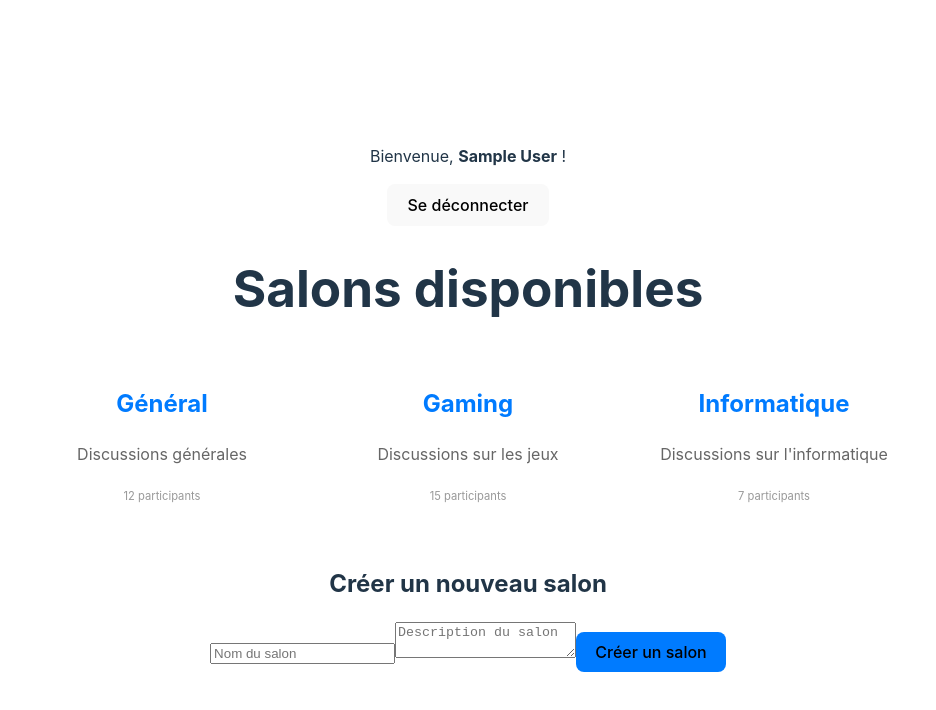
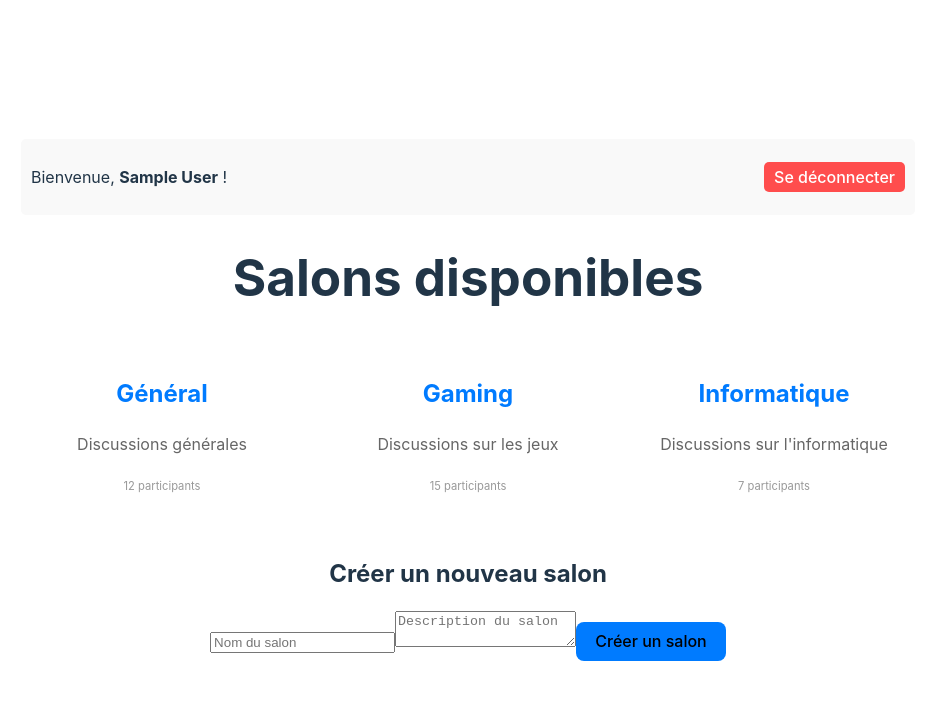
Before and after one commit to maryamabloua/FireTalk, a React (Vite) app: page /chat-rooms in a window 1280 px wide. Shown: the top 710 px of the page, without its empty margins (172-1108 px from the left). Built offline with nearby package versions, Linux system fonts and the light colour scheme; sample sign-in values are in the browser's storage.

Commit message:
Extract reusable components and clean up pages

```diff
--- /dev/null
+++ b/src/components/Message.jsx
@@ -0,0 +1,13 @@
+import '../styles/Message.css'
+
+const Message = ({ date, user, text }) => {
+  return (
+    <div className="message">
+      <span>
+        {new Date(date).toLocaleString()} - <strong>{user}</strong>: {text}
+      </span>
+    </div>
+  )
+}
+
+export default Message
--- /dev/null
+++ b/src/components/WelcomeBanner.jsx
@@ -0,0 +1,25 @@
+import { useNavigate } from 'react-router-dom'
+import { getCurrentUser, clearCurrentUser } from '../utils/localStorage'
+import '../styles/WelcomeBanner.css'
+
+const WelcomeBanner = () => {
+  const navigate = useNavigate() // Hook pour la navigation
+  const currentUser = getCurrentUser() // Récupère l'utilisateur connecté
+
+  const handleLogout = () => {
+    clearCurrentUser() // Supprime l'utilisateur connecté du LocalStorage
+    navigate('/') // Redirige vers la page de connexion
+  }
+
+  // Si aucun utilisateur connecté, ne rien afficher
+  if (!currentUser) return null
+
+  return (
+    <div className="welcome-banner">
+      <p>Bienvenue, <strong>{currentUser.name}</strong> !</p>
+      <button onClick={handleLogout} className="logout-button">Se déconnecter</button>
+    </div>
+  )
+}
+
+export default WelcomeBanner
--- a/src/pages/ChatRoomPage.jsx
+++ b/src/pages/ChatRoomPage.jsx
@@ -2,6 +2,8 @@ import { useState, useEffect } from 'react'
 import { useParams } from 'react-router-dom'
 import { getFromLocalStorage, saveToLocalStorage } from '../utils/localStorage'
 import { getCurrentUser } from '../utils/localStorage'
+import Message from '../components/Message'
+import WelcomeBanner from '../components/WelcomeBanner'
 import '../styles/ChatRoomPage.css'
 
 // Salon de discussion //
@@ -35,17 +37,19 @@ const ChatRoomPage = () => {
 
   return (
     <div className="chat-container">
-    <h1>Salon {id}</h1>
+      <WelcomeBanner />
+
+      {/* Liste des messages */}
       <div>
         {messages.map((message) => (
           <div key={message.id} className="message">
             <span>
-            {new Date(message.date).toLocaleString()} -{' '}
-            <strong>{message.user}</strong>: {message.text}
+              {new Date(message.date).toLocaleString()} - <strong>{message.user}</strong>: {message.text}
             </span>
           </div>
         ))}
       </div>
+
       <form
         onSubmit={(e) => {
           e.preventDefault()
--- a/src/pages/ChatRoomsPage.jsx
+++ b/src/pages/ChatRoomsPage.jsx
@@ -1,6 +1,6 @@
 import { useState, useEffect } from 'react'
 import { useNavigate } from 'react-router-dom'
-import { getCurrentUser, clearCurrentUser } from '../utils/localStorage'
+import WelcomeBanner from '../components/WelcomeBanner'
 import '../styles/ChatRoomsPage.css'
 
 // Liste des salons de discussion //
@@ -10,7 +10,6 @@ const ChatRoomsPage = () => {
   const [newRoomName, setNewRoomName] = useState('')
   const [newRoomDescription, setNewRoomDescription] = useState('')
   const navigate = useNavigate() // Hook pour naviguer entre les pages
-  const currentUser = getCurrentUser() // Récupère l'utilisateur connecté
 
   // Initialiser les salons dans LocalStorage si nécessaire
   const initializeChatRooms = () => {
@@ -76,21 +75,10 @@ const ChatRoomsPage = () => {
     navigate(`/chat-room/${id}`)
   }
 
-  // Déconnecter l'utilisateur (redirige vers la page de connexion)
-  const handleLogout = () => {
-    clearCurrentUser()
-    navigate('/')
-  }
-
   return (
     <div className="chat-rooms">
-      {/* Message de bienvenue */}
-      {currentUser && (
-        <div className="welcome-banner">
-          <p>Bienvenue, <strong>{currentUser.name}</strong> !</p>
-          <button onClick={handleLogout} className="logout-button">Se déconnecter</button>
-        </div>
-      )}
+      <div className="chat-rooms">
+        <WelcomeBanner />
 
         {/* Liste des salons */}
         <h1>Salons disponibles</h1>
@@ -99,7 +87,7 @@ const ChatRoomsPage = () => {
             <div
               key={room.id}
               className="room-card"
-            onClick={() => handleRoomClick(room.id)} // Un clic redirige vers le salon
+              onClick={() => handleRoomClick(room.id)}
               style={{ cursor: 'pointer' }}
             >
               <h2>{room.name}</h2>
@@ -107,6 +95,7 @@ const ChatRoomsPage = () => {
               <span>{room.participants} participants</span>
             </div>
           ))}
+        </div>
       </div>
 
       <br />
--- /dev/null
+++ b/src/styles/Message.css
@@ -0,0 +1,6 @@
+.message {
+    margin-bottom: 10px;
+    padding: 10px;
+    border-radius: 5px;
+    background-color: #ffffff;
+  }
--- /dev/null
+++ b/src/styles/WelcomeBanner.css
@@ -0,0 +1,22 @@
+.welcome-banner {
+    display: flex;
+    justify-content: space-between;
+    align-items: center;
+    background-color: #f9f9f9;
+    padding: 10px;
+    border-radius: 5px;
+    margin-bottom: 20px;
+  }
+
+  .logout-button {
+    background-color: #ff4d4d;
+    border: none;
+    color: white;
+    padding: 5px 10px;
+    border-radius: 5px;
+    cursor: pointer;
+  }
+
+  .logout-button:hover {
+    background-color: #d93636;
+  }
```
Also changed, not shown: src/components/RoomCard.jsx (added, +13 -0 lines), src/styles/RoomCard.css (added, +24 -0 lines). Lines whose indentation alone changed are shown as unchanged.
